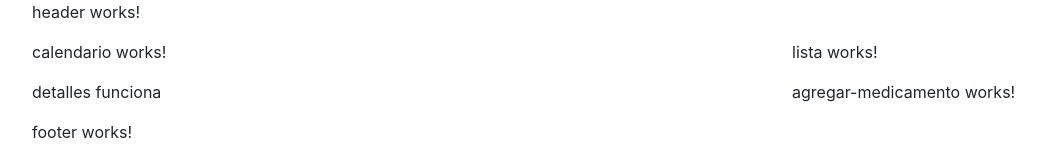
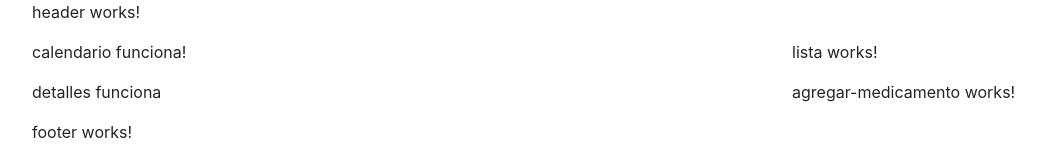
Before and after one commit to jesusdm22/PillsApp, an Angular app: page / in a window 1280 px wide. Shown: the top 160 px of the page, without its empty margins (53-1098 px from the left). Built offline with nearby package versions, Linux system fonts and the light colour scheme.

Commit message:
Calendario actualizado

```diff
--- a/src/app/calendario/calendario.component.html
+++ b/src/app/calendario/calendario.component.html
@@ -1 +1 @@
-<p>calendario works!</p>
+<p>calendario funciona!</p>
```
Also changed, not shown: src/Proyecto DWC  PillsApp.txt.
